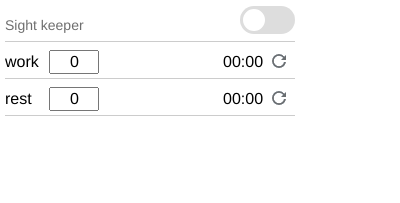
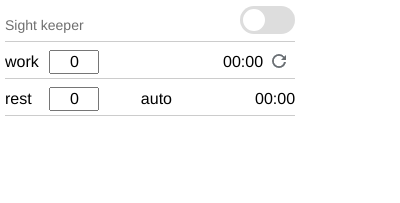
Before and after one commit to basedalexander/sight-keeper, a browser extension: page src/popup.html in a window 400 px wide. Drawn offline with nearby package versions, Linux system fonts and the light colour scheme.

```diff
--- a/src/popup.html
+++ b/src/popup.html
@@ -42,9 +42,7 @@
             <span class="period-name">rest</span>
             <input type='number' min='5' max='30' id='idle-input' class='period-input'>
             <span id='idle-apply-btn' class="period-input-btn btn-hidden" title="Save rest period">apply</span>
-            <button id="idle-restart" class='period-restart-btn'>
-                <img src="img/reset.png">
-            </button>
+            <span id="idle-restart" class='idle-table'>auto</span>
             <span id='idle-timer' class='timer' title="Rest timer">00:00</span>
         </div>
 
```
